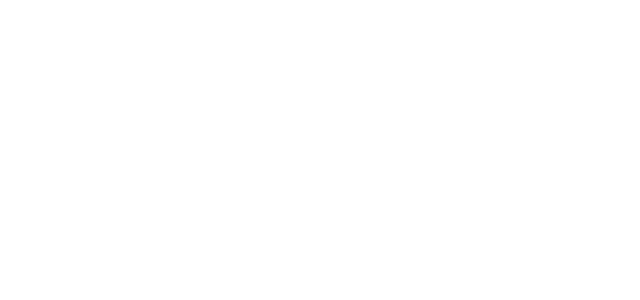
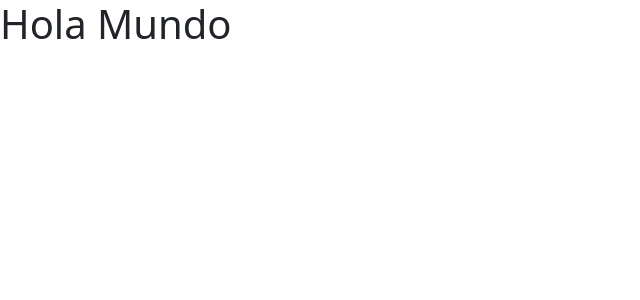
Before and after one commit to elgota/reactEcommerce, a React (Vite) app in the folder frontend/: page / in a window 1280 px wide. Before the commit this address had no page. Shown: the top 300 px of the page, without its empty margins (0-640 px from the left). Built offline with nearby package versions, Linux system fonts and the light colour scheme.

Commit message:
Change config vite

```diff
--- a/frontend/package.json
+++ b/frontend/package.json
@@ -6,7 +6,8 @@
   "scripts": {
     "dev": "vite",
     "build": "vite build",
-    "preview": "vite preview"
+    "preview": "vite preview",
+    "deploy": "gh-pages -d dist"
   },
   "dependencies": {
     "axios": "^1.2.1",
@@ -18,6 +19,7 @@
     "@types/react": "^18.0.17",
     "@types/react-dom": "^18.0.6",
     "@vitejs/plugin-react": "^2.1.0",
+    "gh-pages": "^4.0.0",
     "vite": "^3.1.0"
   }
 }
--- a/frontend/src/App.jsx
+++ b/frontend/src/App.jsx
@@ -1,10 +1,12 @@
 import { Route, Routes } from "react-router-dom";
 import ImagesUploadPage from "./pages/ImagesUploadPage";
 import ImagesByProductIdPage from "./pages/ImagesByProductIdPage";
+import HelloWorld from "./pages/HelloWorld";
 
 function App() {
   return (
     <Routes>
+      <Route path="/" element={<HelloWorld />} />
       <Route path="/images-upload" element={<ImagesUploadPage />} />
       <Route path="/images" element={<ImagesByProductIdPage />} />
     </Routes>
--- /dev/null
+++ b/frontend/src/pages/HelloWorld.jsx
@@ -0,0 +1,5 @@
+function HelloWorld() {
+  return <h1>Hola Mundo</h1>;
+}
+
+export default HelloWorld;
--- a/frontend/vite.config.js
+++ b/frontend/vite.config.js
@@ -1,7 +1,8 @@
-import { defineConfig } from 'vite'
-import react from '@vitejs/plugin-react'
+import { defineConfig } from "vite";
+import react from "@vitejs/plugin-react";
 
 // https://vitejs.dev/config/
 export default defineConfig({
-  plugins: [react()]
-})
+  plugins: [react()],
+  base: "/ecommerce-s1-g13/tree/master/frontend",
+});
```
Also changed, not shown: 1 other file (tests, documents, lock files or other folders).
